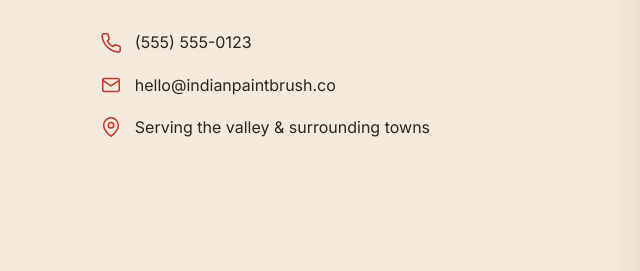
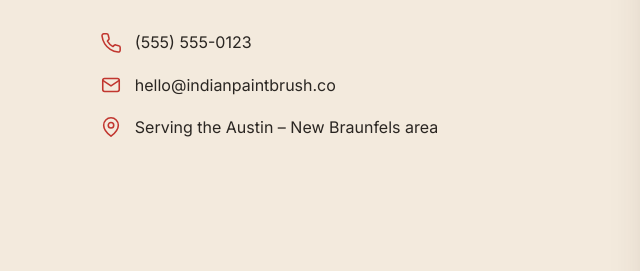
Before and after one commit to JohannSteinhoff/indian-paintbrush, a plain HTML site: page index.html in a window 1280 px wide. Shown: the part 6237-6508 px from the top of the page, 0-640 px from the left. Drawn offline with Linux system fonts and the light colour scheme.

Commit message:
Update service area to Austin - New Braunfels, link to Google Maps

```diff
--- a/index.html
+++ b/index.html
@@ -289,7 +289,7 @@
           </li>
           <li>
             <svg viewBox="0 0 24 24"><use href="assets/logo.svg#icon-pin" /></svg>
-            <span>Serving the valley &amp; surrounding towns</span>
+            <a href="https://www.google.com/maps/search/?api=1&query=Austin+to+New+Braunfels%2C+TX" target="_blank" rel="noopener">Serving the Austin &ndash; New Braunfels area</a>
           </li>
         </ul>
       </div>
```
